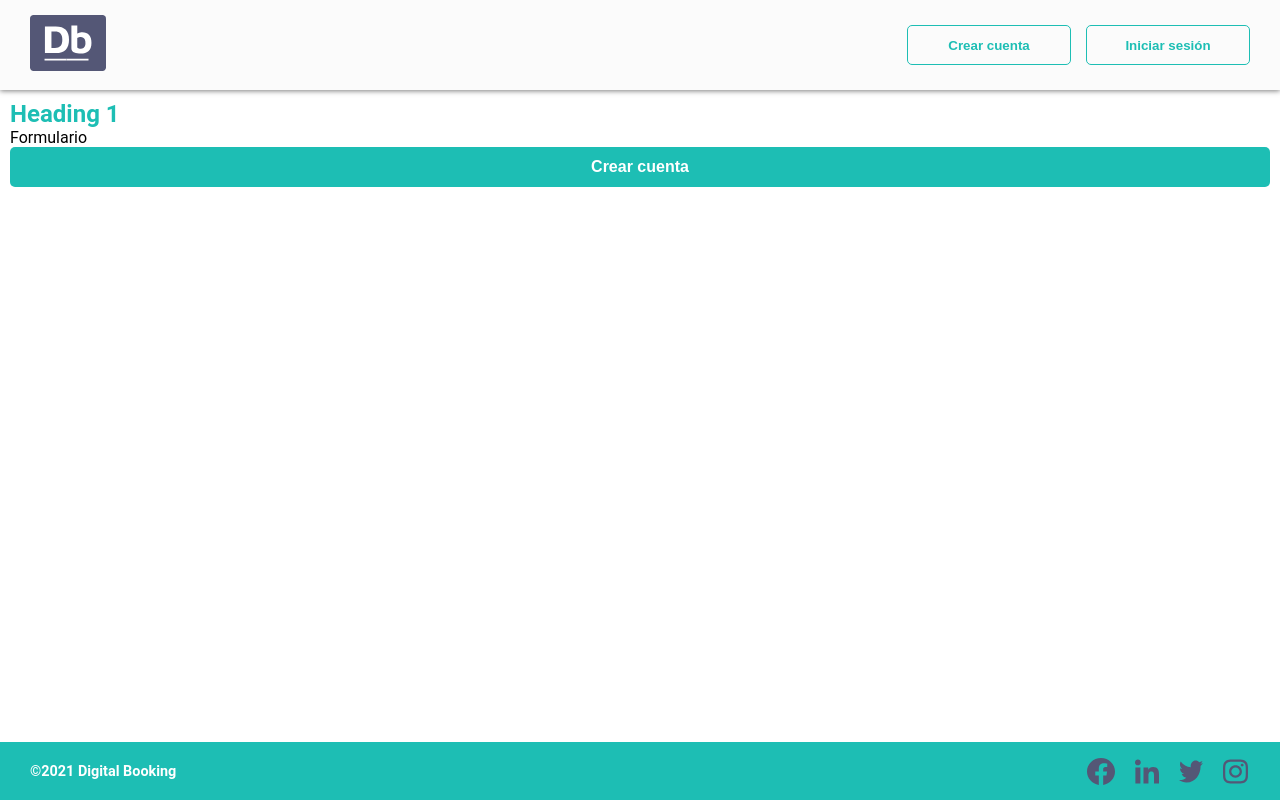
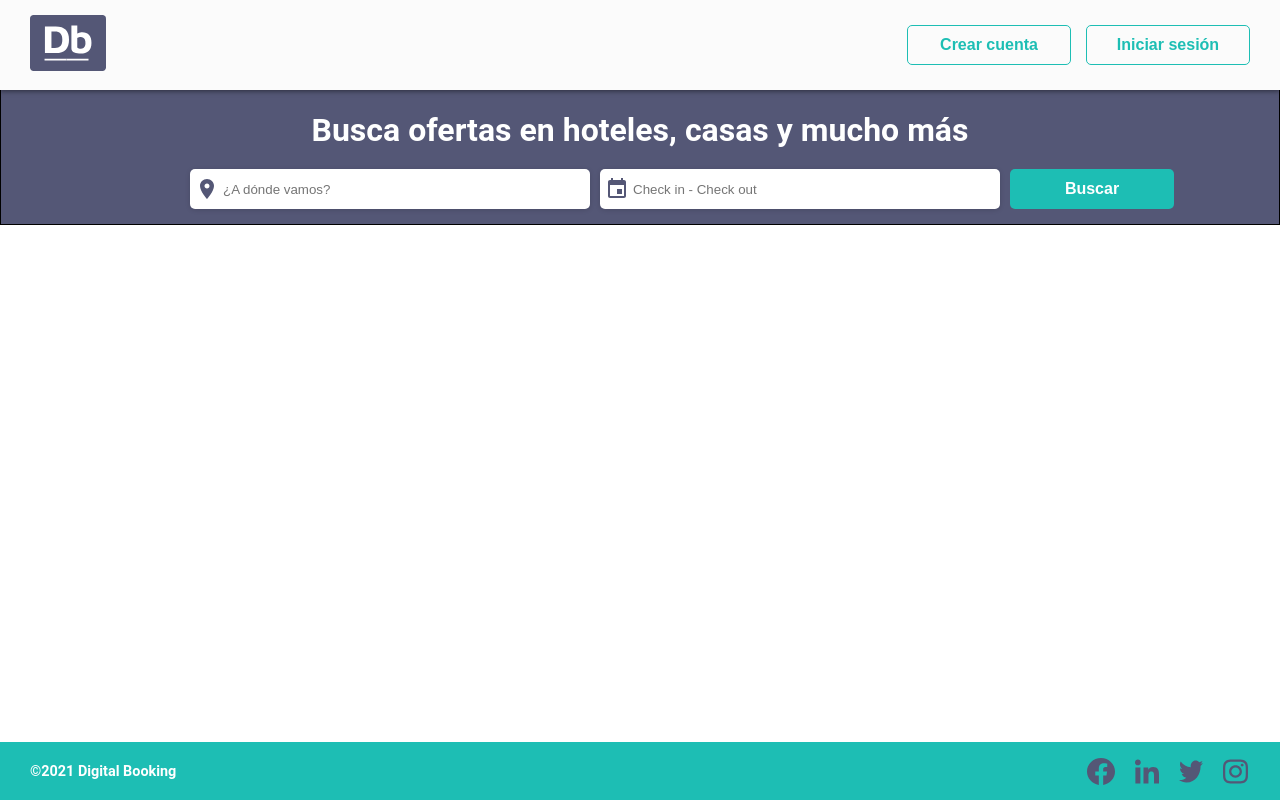
Before and after one commit to EFFM00/Final_Project_CTD_RentMe, a React (Create React App) app in the folder frontend/proyecto-integrador/: page / in a window 1280 px wide. Built offline with nearby package versions, Linux system fonts and the light colour scheme; the HTML template or start-up script is replaced by a standard one.

Commit message:
Se crea el componente buscador

```diff
--- a/frontend/proyecto-integrador/src/App.js
+++ b/frontend/proyecto-integrador/src/App.js
@@ -8,6 +8,7 @@ import { BrowserRouter, Routes, Route } from "react-router-dom";
 import Footer from "./components/molecules/Footer";
 import Home from "./pages/home/Home";
 import SingnUp from "./pages/login/SingnUp";
+import Buscador from "./components/molecules/Buscador";
 
 
 function App() {
@@ -16,7 +17,8 @@ function App() {
     <GlobalStyle/>
     <ThemeProvider theme={Colors}>
       <Header/>
-        <SingnUp/>
+        <Buscador/>
+        {/* <SingnUp/> */}
         {/* <Home/> */}
         {/* <DesingSystem/> */}
         {/* <Routes>
--- a/frontend/proyecto-integrador/src/components/DesingSystem.jsx
+++ b/frontend/proyecto-integrador/src/components/DesingSystem.jsx
@@ -1,5 +1,6 @@
 import React from 'react'
 import Button from './atoms/Button'
+import Input from './atoms/Input'
 import SocialMedia from './atoms/SocialMedia'
 import Text from './atoms/Text'
 import Footer from './molecules/Footer'
@@ -70,7 +71,6 @@ export default function DesingSystem() {
     <SocialMedia/>
 
     <h1>Footer</h1>
-
     <Footer/>
 
     <h1>Menu para Mobile</h1>
--- a/frontend/proyecto-integrador/src/components/atoms/Button.jsx
+++ b/frontend/proyecto-integrador/src/components/atoms/Button.jsx
@@ -2,7 +2,13 @@ import React from "react";
 import styled from "styled-components";
 import Text from "./Text";
 
-function Button({ text, type = "default", width = "m", fullwidth = false }) {
+function Button({
+  text,
+  type = "default",
+  width = "m",
+  fullwidth = false,
+  style,
+}) {
   const widthButton =
     width == "xs" ? 164 : width == "s" ? 206 : width == "m" ? 296 : 346;
 
@@ -23,7 +29,7 @@ function Button({ text, type = "default", width = "m", fullwidth = false }) {
     border: none;
     border-radius: 5px;
     background-color: ${({ theme }) => theme.primary};
-    color: ${({ theme }) => theme.text};
+    color: ${({ theme }) => theme.white};
     font-weight: bold;
   `;
 
@@ -40,15 +46,19 @@ function Button({ text, type = "default", width = "m", fullwidth = false }) {
 
   return (
     <>
-    {/* TODO: Cambiar el ternario por un switch como en Text */}
+      {/* TODO: Cambiar el ternario por un switch como en Text */}
       {type == "Outline" ? (
-        <ButtonNoBackgroundStyle>{text}</ButtonNoBackgroundStyle>
+        <ButtonNoBackgroundStyle style={style}>
+          <Text type="h3" color="primary" text={text} />
+        </ButtonNoBackgroundStyle>
       ) : type == "text" ? (
-        <ButtonMobilStyle>
+        <ButtonMobilStyle style={style}>
           <Text type="h3" color="secondary" text={text} />
         </ButtonMobilStyle>
       ) : (
-        <ButtonStyle tonStyle>{text}</ButtonStyle>
+        <ButtonStyle style={style} tonStyle>
+          <Text type="h3" color="white" text={text} />
+        </ButtonStyle>
       )}
     </>
   );
--- /dev/null
+++ b/frontend/proyecto-integrador/src/components/atoms/Input.jsx
@@ -0,0 +1,11 @@
+import React from 'react'
+
+function Input() {
+  return (
+    <>
+    <div>Hola</div>
+    </>
+  )
+}
+
+export default Input
--- /dev/null
+++ b/frontend/proyecto-integrador/src/components/molecules/Buscador.jsx
@@ -0,0 +1,80 @@
+import React from "react";
+import styled from "styled-components";
+import Button from "../atoms/Button";
+import Text from "../atoms/Text";
+import LocationOnIcon from "@mui/icons-material/LocationOn";
+import EventIcon from "@mui/icons-material/Event";
+
+function Buscador() {
+  const BuscadorStyle = styled.div`
+    border: 1px solid black;
+
+    background-color: ${({ theme }) => theme.tertiary};
+    padding: 110px 10px 15px;
+    text-align: center;
+  `;
+
+  const Titulo = styled.h1`
+    color: ${({ theme }) => theme.white};
+    margin-bottom: 20px;
+  `;
+
+  const ContainerInput = styled.div`
+    display: grid;
+    gap: 10px;
+    grid-template-columns: repeat(auto-fill, minmax(200px, 1fr));
+
+    @media screen and (min-width: 1024px) {
+      width: 900px;
+      margin: auto;
+      grid-template-columns: 400px 400px 164px;
+    }
+  `;
+
+  const Section = styled.div`
+    display: flex;
+    align-items: center;
+    gap: 4px;
+    border-radius: 5px;
+    background-color: ${({ theme }) => theme.white};
+    box-shadow: 0px 1px 5px rgba(0, 0, 0, 0.15);
+    padding: 0 5px;
+  `;
+
+  const InputStyle = styled.input`
+    height: 38px;
+    width: 100%;
+    border: none;
+
+    &:focus {
+      outline: none;
+    }
+  `;
+
+  const LocationOnIconStyle = styled(LocationOnIcon)`
+    color: ${({ theme }) => theme.tertiary};
+  `;
+
+  const EventIconStyle = styled(EventIcon)`
+    color: ${({ theme }) => theme.tertiary};
+  `;
+
+  return (
+    <BuscadorStyle>
+      <Titulo>Busca ofertas en hoteles, casas y mucho más</Titulo>
+      <ContainerInput>
+        <Section>
+          <LocationOnIconStyle />
+          <InputStyle placeholder="¿A dónde vamos?"></InputStyle>
+        </Section>
+        <Section>
+          <EventIconStyle />
+          <InputStyle placeholder="Check in - Check out"></InputStyle>
+        </Section>
+        <Button text="Buscar" fullwidth />
+      </ContainerInput>
+    </BuscadorStyle>
+  );
+}
+
+export default Buscador;
```
Also changed, not shown: frontend/proyecto-integrador/src/components/atoms/Inputs.jsx (deleted, +0 -11 lines).
